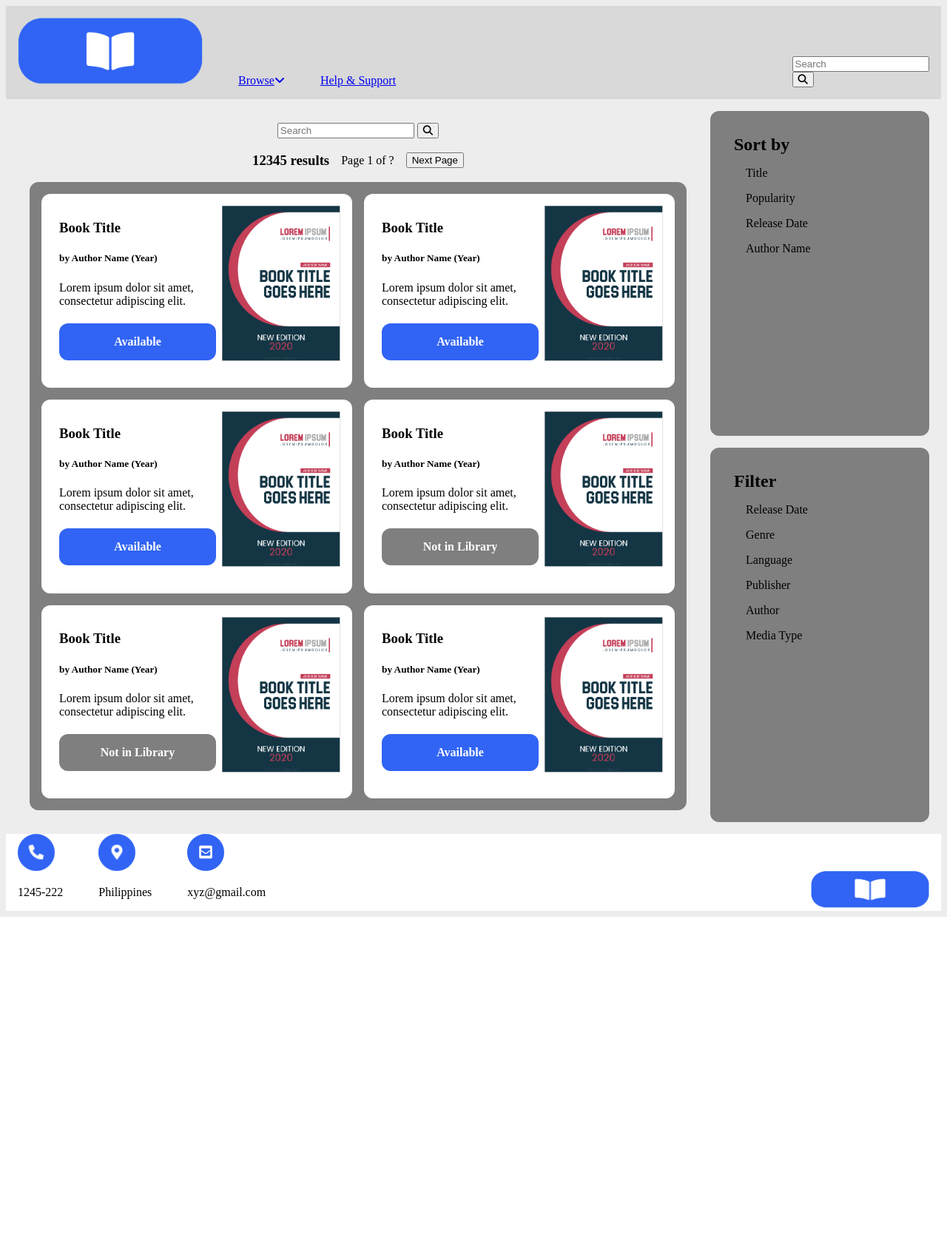
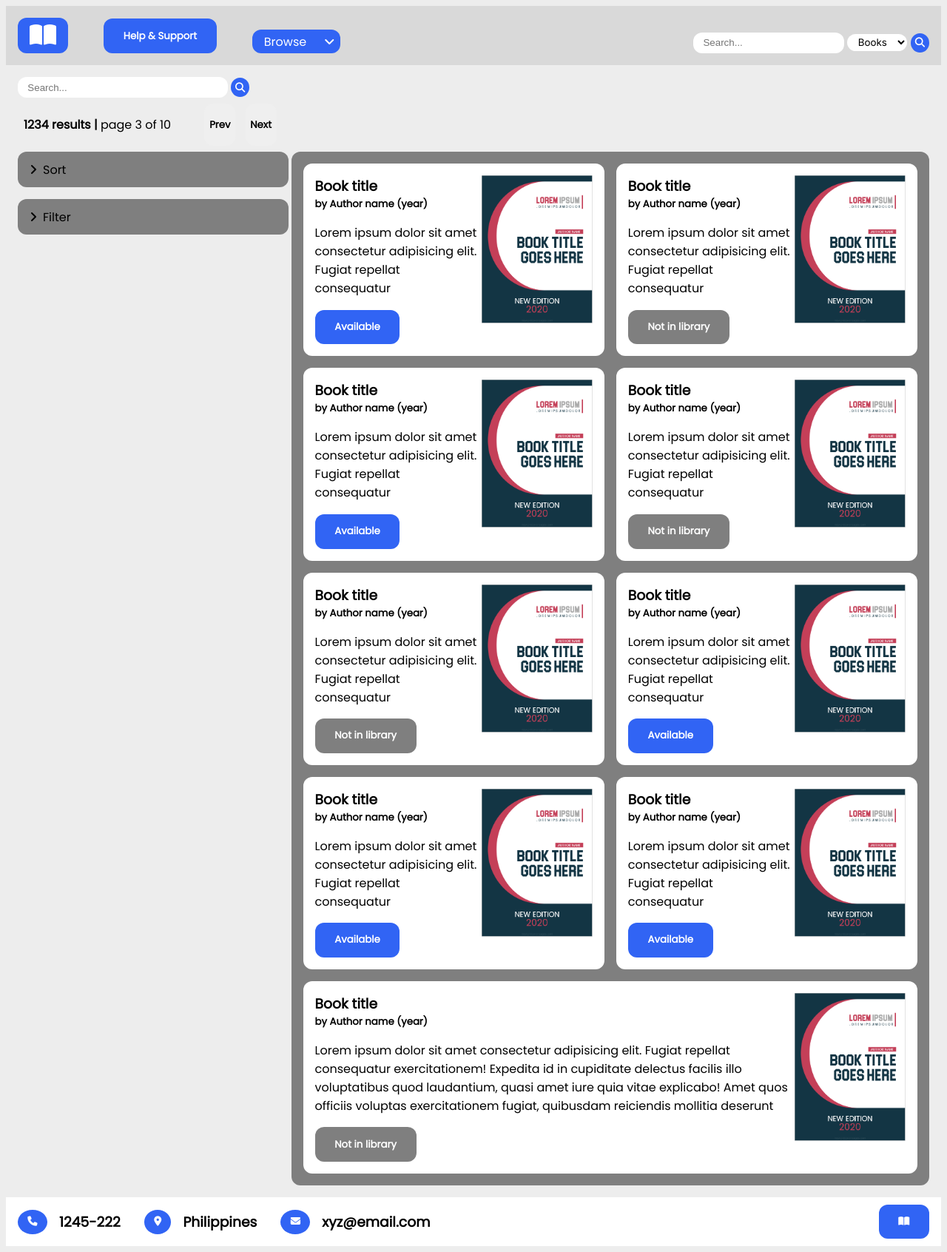
Before and after one commit to ja-craming021602/online-library-portal, a PHP site: page /browse-books.html in a window 1280 px wide. Shown: the whole page at 74% size. Before the commit the page ends 1239 px from the top, so only its background shows below. Run offline with PHP 8.4, Linux system fonts and the light colour scheme; some libraries are stand-ins or nearby versions.

Commit message:
Updated browse-books.html + css fixes
Updated the design of browse-books.
Added gray in base.css.

```diff
--- a/browse-books.html
+++ b/browse-books.html
@@ -13,6 +13,7 @@
     <!-- Custom icons -->
     <script src="https://kit.fontawesome.com/32577d814c.js" crossorigin="anonymous"></script>
 
+    <link rel="stylesheet" href="css/base.css">
     <link rel="stylesheet" href="css/nav-footer.css">
     <link rel="stylesheet" href="css/browse-books-style.css">
 </head>
@@ -20,134 +21,215 @@
     <div class="nav">
         <!-- Navigation bar -->
         <ul>
-            <li><a href="#home"><img src="img/icons/book.PNG" alt="home" height="90" width="250"></a></li>
-            <li><a href="#browse" class="button dropdown-button">Browse<i class="fa-solid fa-angle-down"></i></a></li>
-            <li><a href="#help-support" class="button">Help & Support</a></li>
+            <li><a href="#home"><button class="btn blue clickable"><i class="fa-solid fa-book-open"></i></button></a></li>
+            <li><a href="#help-support"><button class="btn blue clickable">Help & Support</button></a></li>
+            <li class="drop-menu blue">
+                <a href="#">Browse</a><i class="fa-solid fa-angle-down"></i>
+                <ul>
+                    <li><a href="#">Link 1</a></li>
+                    <li><a href="#">Link 2</a></li>
+                    <li><a href="#">Link 3</a></li>
+                    <li><a href="#">Link 4</a></li>
                 </ul>
-        <div class="search-bar">
-            <input type="text" placeholder="Search">
-            <button type="submit"><i class="fa-solid fa-magnifying-glass"></i></button>
+            </li>
+        </ul>
+        <div class="search">
+            <input type="text" placeholder="Search...">
+            <select id="search-select">
+                <option value="books">Books</option>
+                <option value="user">User</option>
+            </select>
+            <button class="blue"><i class="fa-solid fa-magnifying-glass"></i></button>
         </div>
     </div>
 
     <div class="main-content">
         <!-- Main page content -->
-
-        <div class="main">
-            <div class="search-bar">
-                <input type="text" placeholder="Search">
-                <button type="submit"><i class="fa-solid fa-magnifying-glass"></i></button>
-            </div>
-            <div class="browse-nav">
-                <h3>12345 results</h3>
-                <p>Page 1 of ?</p>
-                <button>Next Page</button>
-            </div>
-            <div class="catalog">
-                <div class="catalog-item available">
-                    <div class="catalog-item-description">
-                        <h3>Book Title</h3>
-                        <h5>by Author Name (Year)</h5>
-                        <p>Lorem ipsum dolor sit amet, consectetur adipiscing elit.</p>
-                        <h4>Available</h4>
-                    </div>
-                    <img src="img/icons/cover-page.png" alt="book" height="210" width="160">
+        <div class="search">
+            <input type="text" size=30 placeholder="Search...">
+            <button class="blue"><i class="fa-solid fa-magnifying-glass"></i></button>
         </div>
 
-                <div class="catalog-item available">
-                    <div class="catalog-item-description">
-                        <h3>Book Title</h3>
-                        <h5>by Author Name (Year)</h5>
-                        <p>Lorem ipsum dolor sit amet, consectetur adipiscing elit.</p>
-                        <h4>Available</h4>
-                    </div>
-                    <img src="img/icons/cover-page.png" alt="book" height="210" width="160">
+        <div class="browse-nav">
+            <p><b>1234 results | </b>page 3 of 10</p>
+            <button class="btn clickable">Prev</button>
+            <button class="btn clickable">Next</button>
         </div>
 
-                <div class="catalog-item available">
-                    <div class="catalog-item-description">
-                        <h3>Book Title</h3>
-                        <h5>by Author Name (Year)</h5>
-                        <p>Lorem ipsum dolor sit amet, consectetur adipiscing elit.</p>
-                        <h4>Available</h4>
+        <div class="sort-filter">
+            <div class="sort drop-menu-click">
+                <input type="checkbox" id="sort">
+                <label for="sort" class="unselectable"><i class="fa-solid fa-angle-right"></i><i class="fa-solid fa-angle-down"></i>Sort</label>
+                <ul>
+                    <li><a href="#">Name</a></li>
+                    <li><a href="#">Author</a></li>
+                    <li><a href="#">Publisher</a></li>
+                    <li><a href="#">Release Date</a></li>
+                    <li><a href="#">Popularity</a></li>
+                </ul>
             </div>
-                    <img src="img/icons/cover-page.png" alt="book" height="210" width="160">
+            <div class="filter drop-menu-click">
+                <input type="checkbox" id="filter">
+                <label for="filter" class="unselectable"><i class="fa-solid fa-angle-right"></i><i class="fa-solid fa-angle-down"></i>Filter</label>
+                <ul>
+                    <li>
+                        <div class="drop-menu-click">
+                            <input type="checkbox" id="release-date">
+                            <label for="release-date" class="unselectable"><i class="fa-solid fa-angle-right"></i><i class="fa-solid fa-angle-down"></i>Release date</label>
+                            <ul>
+                                <li><a href="#">Recent</a></li>
+                                <li><a href="#">Past Year</a></li>
+                                <li><a href="#">Previous Releases</a></li>
+                            </ul>
                         </div>
-
-                <div class="catalog-item not-in-lib">
-                    <div class="catalog-item-description">
-                        <h3>Book Title</h3>
-                        <h5>by Author Name (Year)</h5>
-                        <p>Lorem ipsum dolor sit amet, consectetur adipiscing elit.</p>
-                        <h4>Not in Library</h4>
+                    </li>
+                    <li>
+                        <div class="drop-menu-click">
+                            <input type="checkbox" id="genre">
+                            <label for="genre" class="unselectable"><i class="fa-solid fa-angle-right"></i><i class="fa-solid fa-angle-down"></i>Genre</label>
+                            <ul>
+                                <li><a href="#">Nonfiction</a></li>
+                                <li><a href="#">Fiction</a></li>
+                                <li><a href="#">Science</a></li>
+                                <li><a href="#">Business</a></li>
+                                <li><a href="#">Romance</a></li>
+                            </ul>
                         </div>
-                    <img src="img/icons/cover-page.png" alt="book" height="210" width="160">
+                    </li>
+                    <li>
+                        <div class="drop-menu-click">
+                            <input type="checkbox" id="language">
+                            <label for="language" class="unselectable"><i class="fa-solid fa-angle-right"></i><i class="fa-solid fa-angle-down"></i>Language</label>
+                            <ul>
+                                <li><a href="#">English</a></li>
+                                <li><a href="#">Filipino</a></li>
+                                <li><a href="#">Cebuano</a></li>
+                            </ul>
                         </div>
-
-                <div class="catalog-item not-in-lib">
-                    <div class="catalog-item-description">
-                        <h3>Book Title</h3>
-                        <h5>by Author Name (Year)</h5>
-                        <p>Lorem ipsum dolor sit amet, consectetur adipiscing elit.</p>
-                        <h4>Not in Library</h4>
-                    </div>
-                    <img src="img/icons/cover-page.png" alt="book" height="210" width="160">
-                </div>
-
-                <div class="catalog-item available">
-                    <div class="catalog-item-description">
-                        <h3>Book Title</h3>
-                        <h5>by Author Name (Year)</h5>
-                        <p>Lorem ipsum dolor sit amet, consectetur adipiscing elit.</p>
-                        <h4>Available</h4>
-                    </div>
-                    <img src="img/icons/cover-page.png" alt="book" height="210" width="160">
-                </div>
+                    </li>
+                </ul>
             </div>
         </div>
 
-        <div class="sort">
-            <h2>Sort by</h2>
-            <ul>
-                <li>Title</li>
-                <li>Popularity</li>
-                <li>Release Date</li>
-                <li>Author Name</li>
-            </ul>
+        <div class="catalog">
+            <div class="catalog-item">
+                <div>
+                    <h3>Book title</h3>
+                    <h5>by Author name (year)</h5>
+                    <p>
+                        Lorem ipsum dolor sit amet consectetur adipisicing elit. Fugiat repellat consequatur exercitationem! Expedita id in cupiditate delectus facilis illo voluptatibus quod laudantium, quasi amet iure quia vitae explicabo! Amet quos officiis voluptas exercitationem fugiat, quibusdam reiciendis mollitia deserunt recusandae saepe veniam, rem perspiciatis quis tempora alias commodi soluta sapiente ab?
+                    </p>
+                    <button class="btn blue">Available</button>
                 </div>
-
-        <div class="filter">
-            <h2>Filter</h2>
-            <ul>
-                <li>Release Date</li>
-                <li>Genre</li>
-                <li>Language</li>
-                <li>Publisher</li>
-                <li>Author</li>
-                <li>Media Type</li>
-            </ul>
-
+                <img src="img/icons/cover-page.png" alt="book icon" width="150px" height="200px">
+            </div>
+            <div class="catalog-item">
+                <div>
+                    <h3>Book title</h3>
+                    <h5>by Author name (year)</h5>
+                    <p>
+                        Lorem ipsum dolor sit amet consectetur adipisicing elit. Fugiat repellat consequatur exercitationem! Expedita id in cupiditate delectus facilis illo voluptatibus quod laudantium, quasi amet iure quia vitae explicabo! Amet quos officiis voluptas exercitationem fugiat, quibusdam reiciendis mollitia deserunt recusandae saepe veniam, rem perspiciatis quis tempora alias commodi soluta sapiente ab?
+                    </p>
+                    <button class="btn gray">Not in library</button>
+                </div>
+                <img src="img/icons/cover-page.png" alt="book icon" width="150px" height="200px">
+            </div>
+            <div class="catalog-item">
+                <div>
+                    <h3>Book title</h3>
+                    <h5>by Author name (year)</h5>
+                    <p>
+                        Lorem ipsum dolor sit amet consectetur adipisicing elit. Fugiat repellat consequatur exercitationem! Expedita id in cupiditate delectus facilis illo voluptatibus quod laudantium, quasi amet iure quia vitae explicabo! Amet quos officiis voluptas exercitationem fugiat, quibusdam reiciendis mollitia deserunt recusandae saepe veniam, rem perspiciatis quis tempora alias commodi soluta sapiente ab?
+                    </p>
+                    <button class="btn blue">Available</button>
+                </div>
+                <img src="img/icons/cover-page.png" alt="book icon" width="150px" height="200px">
+            </div>
+            <div class="catalog-item">
+                <div>
+                    <h3>Book title</h3>
+                    <h5>by Author name (year)</h5>
+                    <p>
+                        Lorem ipsum dolor sit amet consectetur adipisicing elit. Fugiat repellat consequatur exercitationem! Expedita id in cupiditate delectus facilis illo voluptatibus quod laudantium, quasi amet iure quia vitae explicabo! Amet quos officiis voluptas exercitationem fugiat, quibusdam reiciendis mollitia deserunt recusandae saepe veniam, rem perspiciatis quis tempora alias commodi soluta sapiente ab?
+                    </p>
+                    <button class="btn gray">Not in library</button>
+                </div>
+                <img src="img/icons/cover-page.png" alt="book icon" width="150px" height="200px">
+            </div>
+            <div class="catalog-item">
+                <div>
+                    <h3>Book title</h3>
+                    <h5>by Author name (year)</h5>
+                    <p>
+                        Lorem ipsum dolor sit amet consectetur adipisicing elit. Fugiat repellat consequatur exercitationem! Expedita id in cupiditate delectus facilis illo voluptatibus quod laudantium, quasi amet iure quia vitae explicabo! Amet quos officiis voluptas exercitationem fugiat, quibusdam reiciendis mollitia deserunt recusandae saepe veniam, rem perspiciatis quis tempora alias commodi soluta sapiente ab?
+                    </p>
+                    <button class="btn gray">Not in library</button>
+                </div>
+                <img src="img/icons/cover-page.png" alt="book icon" width="150px" height="200px">
+            </div>
+            <div class="catalog-item">
+                <div>
+                    <h3>Book title</h3>
+                    <h5>by Author name (year)</h5>
+                    <p>
+                        Lorem ipsum dolor sit amet consectetur adipisicing elit. Fugiat repellat consequatur exercitationem! Expedita id in cupiditate delectus facilis illo voluptatibus quod laudantium, quasi amet iure quia vitae explicabo! Amet quos officiis voluptas exercitationem fugiat, quibusdam reiciendis mollitia deserunt recusandae saepe veniam, rem perspiciatis quis tempora alias commodi soluta sapiente ab?
+                    </p>
+                    <button class="btn blue">Available</button>
+                </div>
+                <img src="img/icons/cover-page.png" alt="book icon" width="150px" height="200px">
+            </div>
+            <div class="catalog-item">
+                <div>
+                    <h3>Book title</h3>
+                    <h5>by Author name (year)</h5>
+                    <p>
+                        Lorem ipsum dolor sit amet consectetur adipisicing elit. Fugiat repellat consequatur exercitationem! Expedita id in cupiditate delectus facilis illo voluptatibus quod laudantium, quasi amet iure quia vitae explicabo! Amet quos officiis voluptas exercitationem fugiat, quibusdam reiciendis mollitia deserunt recusandae saepe veniam, rem perspiciatis quis tempora alias commodi soluta sapiente ab?
+                    </p>
+                    <button class="btn blue">Available</button>
+                </div>
+                <img src="img/icons/cover-page.png" alt="book icon" width="150px" height="200px">
+            </div>
+            <div class="catalog-item">
+                <div>
+                    <h3>Book title</h3>
+                    <h5>by Author name (year)</h5>
+                    <p>
+                        Lorem ipsum dolor sit amet consectetur adipisicing elit. Fugiat repellat consequatur exercitationem! Expedita id in cupiditate delectus facilis illo voluptatibus quod laudantium, quasi amet iure quia vitae explicabo! Amet quos officiis voluptas exercitationem fugiat, quibusdam reiciendis mollitia deserunt recusandae saepe veniam, rem perspiciatis quis tempora alias commodi soluta sapiente ab?
+                    </p>
+                    <button class="btn blue">Available</button>
+                </div>
+                <img src="img/icons/cover-page.png" alt="book icon" width="150px" height="200px">
+            </div>
+            <div class="catalog-item">
+                <div>
+                    <h3>Book title</h3>
+                    <h5>by Author name (year)</h5>
+                    <p>
+                        Lorem ipsum dolor sit amet consectetur adipisicing elit. Fugiat repellat consequatur exercitationem! Expedita id in cupiditate delectus facilis illo voluptatibus quod laudantium, quasi amet iure quia vitae explicabo! Amet quos officiis voluptas exercitationem fugiat, quibusdam reiciendis mollitia deserunt recusandae saepe veniam, rem perspiciatis quis tempora alias commodi soluta sapiente ab?
+                    </p>
+                    <button class="btn gray">Not in library</button>
+                </div>
+                <img src="img/icons/cover-page.png" alt="book icon" width="150px" height="200px">
+            </div>
         </div>
 
     </div>
 
-    <div class="nav footer">
+    <div class="footer">
         <!-- Footer -->
-        <ul>
-            <li>
-                <img src="img/icons/call.PNG" alt="phone" height="50px" width="50px">
-                <p>1245-222</p>
-            </li>
-            <li>
-                <img src="img/icons/location.PNG" alt="location" height="50px" width="50px">
-                <p>Philippines</p>
-            </li>
-            <li>
-                <img src="img/icons/mail.PNG" alt="mail" height="50px" width="50px">
-                <p>xyz@gmail.com</p>
-            </li>
-        </ul>
-        <a href="#home"><img src="img/icons/book.PNG" alt="book" height="50" width="160"></a>
+        <div>
+            <button class="btn blue circle"><i class="fa-solid fa-phone"></i></button>
+            <h3>1245-222</h3>
+        </div>
+        <div>
+            <button class="btn blue circle"><i class="fa-solid fa-location-dot"></i></button>
+            <h3>Philippines</h3>
+        </div>
+        <div>
+            <button class="btn blue circle"><i class="fa-solid fa-envelope"></i></button>
+            <h3>xyz@email.com</h3>
+        </div>
+        <a href="#home"><button class="btn blue clickable"><i class="fa-solid fa-book-open"></i></button></a>
     </div>
 </body>
 </html>
--- a/css/base.css
+++ b/css/base.css
@@ -33,6 +33,16 @@ select {
 }
 
 .red * {
+    color: white;
+}
+
+/* gray */
+.gray {
+    background-color: #7f7f7f;
+    color: white;
+}
+
+.gray * {
     color: white;
 }
 
@@ -134,6 +144,7 @@ select {
 .drop-menu-click > ul {
     list-style: none;
     margin: 0;
+    padding-left: 1.5em;
     display: none;
 }
 
@@ -143,7 +154,7 @@ select {
     color: black;
 }
 
-.drop-menu-click li > *:hover {
+.drop-menu-click li > a:hover {
     text-decoration: underline;
 }
 
--- a/css/browse-books-style.css
+++ b/css/browse-books-style.css
@@ -1,81 +1,92 @@
 .main-content {
-    padding: 1rem;
-    display: grid;
-    grid-template-columns: repeat(4, 1fr);
-    gap: 1rem;
-}
-
-.main {
+    padding: 1em;
     display: flex;
     flex-direction: column;
-    align-items: center;
-    padding: 1rem;
-    grid-column: span 3;
-    grid-row: span 2;
 }
 
 .browse-nav {
     display: flex;
-    align-items: center;
-    gap: 1rem;
-    justify-content: space-around;
+    padding: 0.5em;
+}
+
+.browse-nav p {
+    margin-right: 2em;
+}
+
+.browse-nav .btn {
+    padding: 0.5em;
+    margin-left: 1em;
+}
+
+.sort-filter {
+    display: flex;
+    align-items: flex-start;
+}
+
+.sort {
+    flex: 1;
+    background-color: #7f7f7f;
+    border-radius: 12px;
+    padding: 0.5em;
+}
+
+.filter {
+    flex: 1;
+    background-color: #7f7f7f;
+    border-radius: 12px;
+    padding: 0.5em;
 }
 
 .catalog {
     background-color: #7f7f7f;
     border-radius: 12px;
-    padding: 1rem;
-    display: grid;
-    grid-template-columns: repeat(2, 1fr);
-    gap: 1rem;
+    padding: 1em;
+    margin: 1em 0;
+    display: flex;
+    flex-direction: row;
+    gap: 1em;
+    flex-wrap: wrap;
 }
 
 .catalog-item {
-    display: flex;
+    flex: 1;
     background-color: white;
     border-radius: 12px;
-    padding: 1rem;
+    padding: 1em;
+    display: flex;
+    gap: 0.3em;
 }
 
-.catalog-item h4 {
-    text-align: center;
-    color: white;
-    padding: 1rem;
-    border-radius: 12px;
+.catalog-item h3, .catalog-item h5 {
+    margin: 0;
 }
 
-.catalog-item-description {
-    padding: 0 0.5rem;
+.catalog-item p {
+    max-height: 10ch;
+    overflow: hidden;
 }
 
-.available h4 {
-    background-color: #3164F4;
+@media (min-width: 700px) {
+    .main-content {
+        flex-direction: row;
+        flex-wrap: wrap;
+        align-items: flex-start;
     }
 
-.not-in-lib h4 {
-    background-color: #7f7f7f;
+    .main-content > * {
+        flex-basis: 100%;
     }
 
-.sort {
-    background-color: #7f7f7f;
-    border-radius: 12px;
-    padding: 1rem;
+    .sort-filter {
+        flex-direction: column;
+        flex-basis: 29.7%;
+        align-items: stretch;
+        margin-right: 0.3%;
+        gap: 1em;
     }
 
-.sort * {
-    padding: 0;
-    margin: 1rem;
-    list-style: none;
+    .catalog {
+        margin: 0;
+        flex-basis: 70%;
     }
-
-.filter {
-    background-color: #7f7f7f;
-    border-radius: 12px;
-    padding: 1rem;
 }
-
-.filter * {
-    padding: 0;
-    margin: 1rem;
-    list-style: none;
-}
```
Lines whose indentation alone changed are shown as unchanged.
